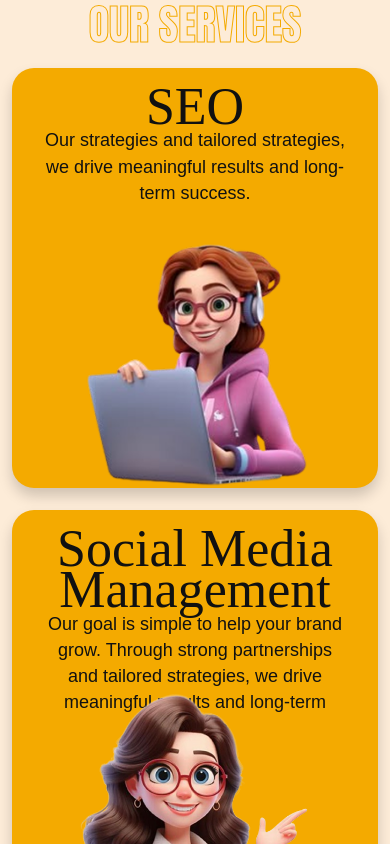
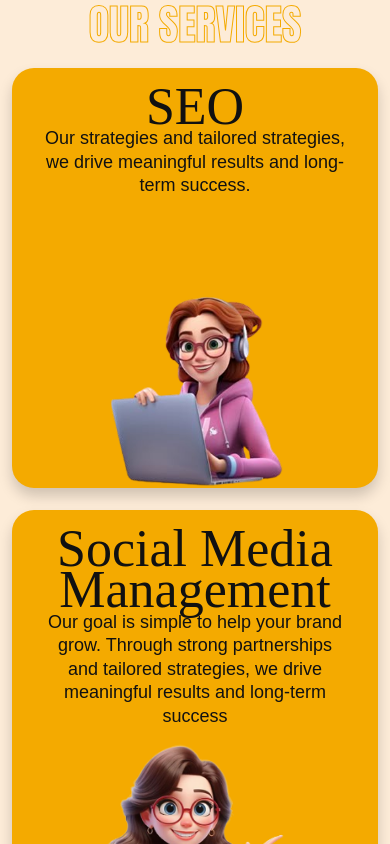
Before and after one commit to Kritikas8349/Digital_Marketing, a React (Vite) app: page / in a window 390 px wide. Shown: the part 2540-3384 px from the top of the page. Built offline with nearby package versions, Linux system fonts and the light colour scheme; a web font is replaced by a local one.

Commit message:
overlap issue resolved

```diff
--- a/src/pages/Home.css
+++ b/src/pages/Home.css
@@ -717,13 +717,14 @@ body {
     .service-card p {
         font-size: 18px;
         margin-top: -10px;
+        line-height: 1.3;
     }
 
     /* Images smaller for mobile */
     .left-img img,
     .center-img img,
     .right-img img {
-        max-width: 230px;
+        max-width: 180px;
     }
 }
 
```
